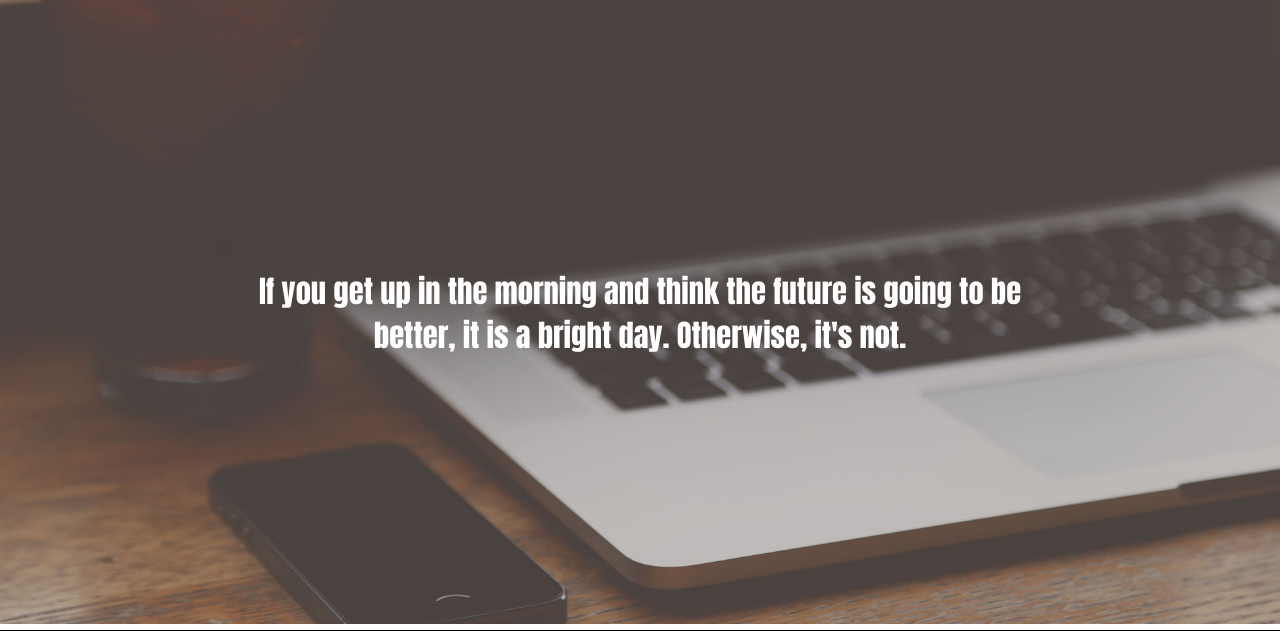
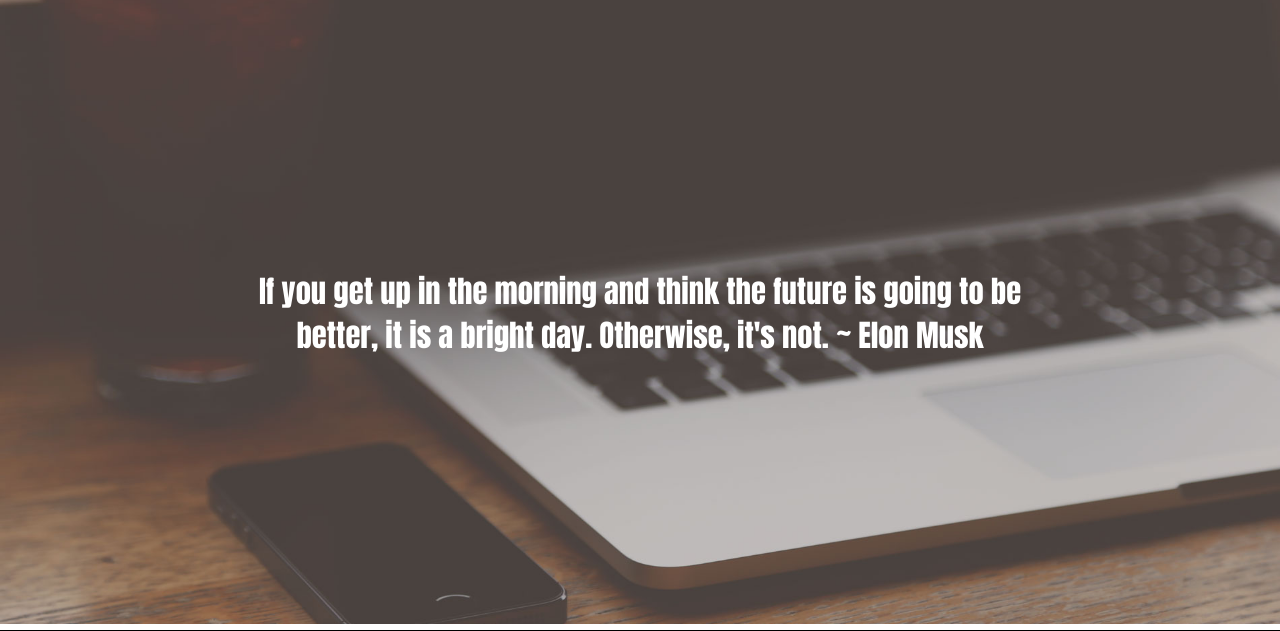
Before and after one commit to ramza007/Photography.io, a Django app: page / in a window 1280 px wide. Shown: the part 1552-2183 px from the top of the page. Run offline with Django 3.2, Linux system fonts and the light colour scheme; some libraries are stand-ins or nearby versions.

Commit message:
minor updates made

```diff
--- a/alpha/static/css/contact.css
+++ b/alpha/static/css/contact.css
@@ -30,7 +30,6 @@
   padding: 5%;
   background-color: black;
   text-align: center;
-
 }
 
 .container-fluid a{
--- a/alpha/templates/index.html
+++ b/alpha/templates/index.html
@@ -52,7 +52,7 @@
 <a name="samples"></a>
 <div class="container3">
     <p style="font-family: 'Anton', sans-serif; text-align: center;">
-        If you get up in the morning and think the future is going to be better, it is a bright day. Otherwise, it's not.
+        If you get up in the morning and think the future is going to be better, it is a bright day. Otherwise, it's not. ~ Elon Musk
     </p>
 </div>
 
```
Also changed, not shown: alpha/templates/photos.html (+9 -3 lines). Lines whose indentation alone changed are shown as unchanged.
